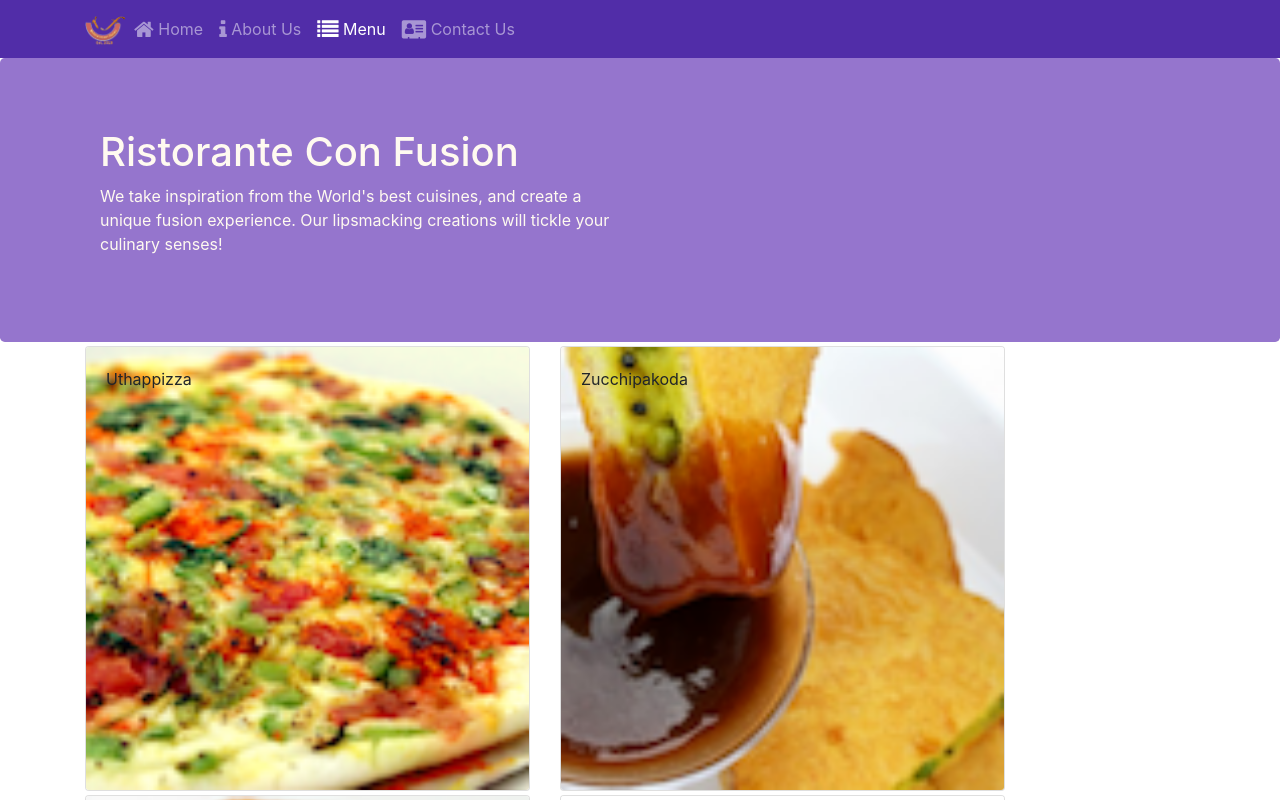
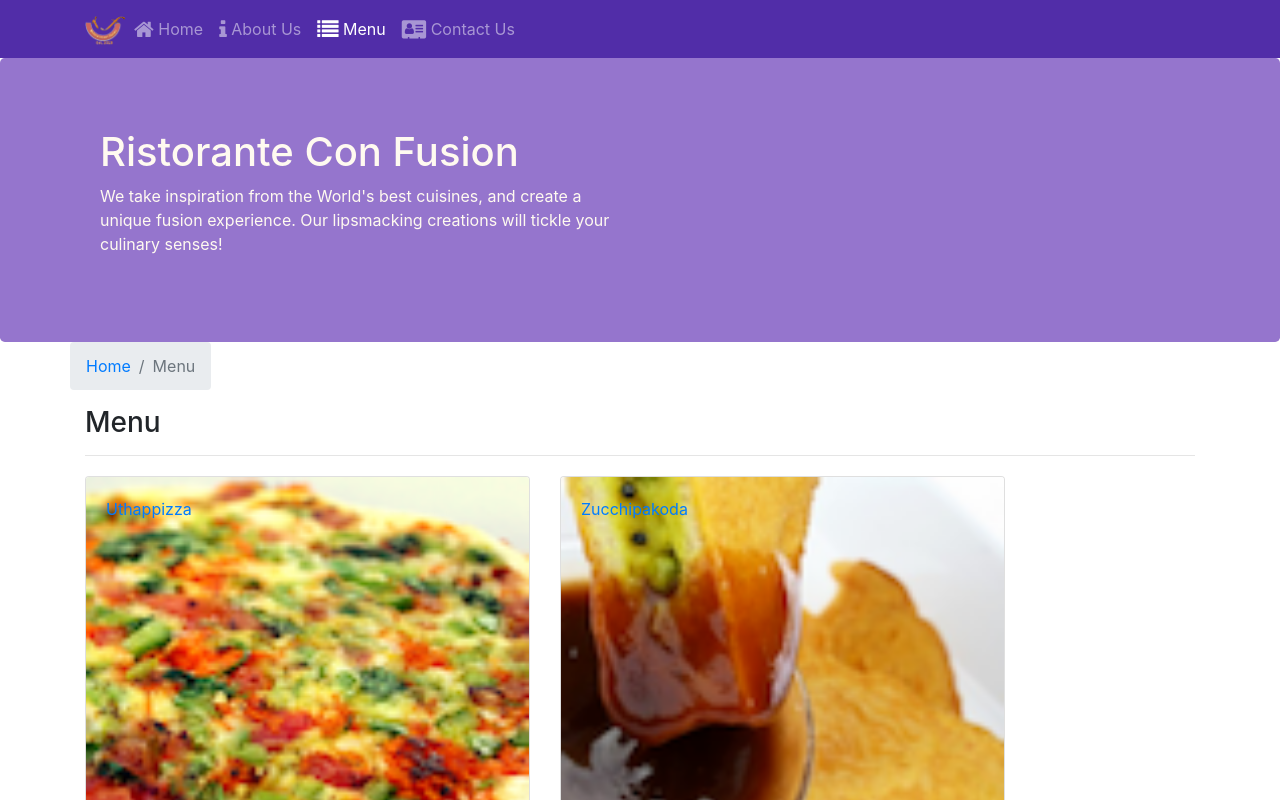
Before and after one commit to ladukaraniket/confusion, a React (Create React App) app: page /menu in a window 1280 px wide. Shown: the top 800 px of the page. Built offline with nearby package versions, Linux system fonts and the light colour scheme.

Commit message:
Single Page Applications Part 2

```diff
--- a/src/components/ContactComponent.js
+++ b/src/components/ContactComponent.js
@@ -1,22 +1,35 @@
 import React from 'react';
+import { Breadcrumb, BreadcrumbItem } from 'reactstrap';
+import {Link} from 'react-router-dom';
 
 function Contact(props) {
-    return(
+    return (
         <div className="container">
+            <div className="row">
+                <Breadcrumb>
+                    <BreadcrumbItem><Link to="/home">Home</Link></BreadcrumbItem>
+                    <BreadcrumbItem active>Contact Us</BreadcrumbItem>
+                </Breadcrumb>
+
+                <div className="col-12">
+                    <h3>Contact Us</h3>
+                    <hr></hr>
+                </div>
+            </div>
             <div className="row row-content">
                 <div className="col-12">
-                <h3>Location Information</h3>
+                    <h3>Location Information</h3>
                 </div>
                 <div className="col-12 col-sm-4 offset-sm-1">
-                        <h5>Our Address</h5>
-                        <address>
+                    <h5>Our Address</h5>
+                    <address>
                         121, Clear Water Bay Road<br />
                         Clear Water Bay, Kowloon<br />
                         HONG KONG<br />
                         <i className="fa fa-phone"></i>: +852 1234 5678<br />
                         <i className="fa fa-fax"></i>: +852 8765 4321<br />
                         <i className="fa fa-envelope"></i>: <a href="mailto:confusion@food.net">confusion@food.net</a>
-                        </address>
+                    </address>
                 </div>
                 <div className="col-12 col-sm-6 offset-sm-1">
                     <h5>Map of our Location</h5>
--- a/src/components/DishDetailComponent.js
+++ b/src/components/DishDetailComponent.js
@@ -1,5 +1,6 @@
 import React from 'react';
-import { Card, CardImg, CardBody, CardTitle, CardText } from 'reactstrap';
+import { Card, CardImg, CardBody, CardTitle, CardText, Breadcrumb, BreadcrumbItem } from 'reactstrap';
+import { Link } from 'react-router-dom';
 
 
 function RenderDish({ dish }) {
@@ -20,7 +21,7 @@
 function RenderComments({ comments }) {
     const commentsMap = comments.map((comment) => {
         var date = comment.date.substring(0, 10).split('-');
-        var month_names_short= ['Jan', 'Feb', 'Mar', 'Apr', 'May', 'Jun', 'Jul', 'Aug', 'Sep', 'Oct', 'Nov', 'Dec'];
+        var month_names_short = ['Jan', 'Feb', 'Mar', 'Apr', 'May', 'Jun', 'Jul', 'Aug', 'Sep', 'Oct', 'Nov', 'Dec'];
 
         return (
             <li>
@@ -42,12 +43,23 @@
 }
 
 const DishDetail = (props) => {
-    if (props.dishDetail != null) {
+    if (props.dish != null) {
         return (
             <div className="container">
                 <div className="row">
-                    <RenderDish dish={props.dishDetail}></RenderDish>
-                    <RenderComments comments={props.dishDetail.comments}></RenderComments>
+                    <Breadcrumb>
+                        <BreadcrumbItem><Link to="/menu">Menu</Link></BreadcrumbItem>
+                        <BreadcrumbItem active>{props.dish.name}</BreadcrumbItem>
+                    </Breadcrumb>
+
+                    <div className="col-12">
+                        <h3>{props.dish.name}</h3>
+                        <hr></hr>
+                    </div>
+                </div>
+                <div className="row">
+                    <RenderDish dish={props.dish}></RenderDish>
+                    <RenderComments comments={props.comments}></RenderComments>
                 </div>
             </div>
         );
--- a/src/components/MainComponent.js
+++ b/src/components/MainComponent.js
@@ -35,12 +35,20 @@
       );
     };
 
+    const DishWithId = ({ match }) => {
+      return (
+        <DishDetail dish={this.state.dishes.filter((dish) => dish.id === parseInt(match.params.dishId, 10))[0]}
+          comments={this.state.comments.filter((comment)=> comment.dishId === parseInt(match.params.dishId, 10))}></DishDetail>
+      );
+    };
+
     return (
       <div>
         <Header></Header>
         <Switch>
           <Route path="/home" component={HomePage}></Route>
           <Route exact path="/menu" component={() => <Menu dishes={this.state.dishes}></Menu>}></Route>
+          <Route path="/menu/:dishId" component={DishWithId}></Route>
           <Route path="/contactus" component={Contact}></Route>
           <Redirect to="/home"></Redirect>
         </Switch>
--- a/src/components/MenuComponent.js
+++ b/src/components/MenuComponent.js
@@ -1,17 +1,19 @@
 import React from 'react';
-import { Card, CardImg, CardImgOverlay, CardTitle} from 'reactstrap';
-
+import { Card, CardImg, CardImgOverlay, CardTitle, Breadcrumb, BreadcrumbItem } from 'reactstrap';
+import { Link } from 'react-router-dom';
 
 
 
 function RenderMenuItem({ dish, onClick }) {
     return (
-        <Card onClick={() => onClick(dish.id)} tag="li">
-            <CardImg width="100%" src={dish.image} alt={dish.name}>
-            </CardImg>
-            <CardImgOverlay>
-                <CardTitle>{dish.name}</CardTitle>
-            </CardImgOverlay>
+        <Card>
+            <Link to={`/menu/${dish.id}`}>
+                <CardImg width="100%" src={dish.image} alt={dish.name}>
+                </CardImg>
+                <CardImgOverlay>
+                    <CardTitle>{dish.name}</CardTitle>
+                </CardImgOverlay>
+            </Link>
         </Card>
     );
 }
@@ -20,13 +22,24 @@
     const menu = props.dishes.map((dish) => {
         return (
             <div key={dish.id} className="col-12 col-md-5 mt-1">
-                <RenderMenuItem dish={dish} onClick={props.onClick}></RenderMenuItem>
+                <RenderMenuItem dish={dish}></RenderMenuItem>
             </div>
         );
     });
 
     return (
         <div className="container">
+            <div className="row">
+                <Breadcrumb>
+                    <BreadcrumbItem><Link to="/home">Home</Link></BreadcrumbItem>
+                    <BreadcrumbItem active>Menu</BreadcrumbItem>
+                </Breadcrumb>
+
+                <div className="col-12">
+                    <h3>Menu</h3>
+                    <hr></hr>
+                </div>
+            </div>
             <div className="row">
                 {menu}
             </div>
```
